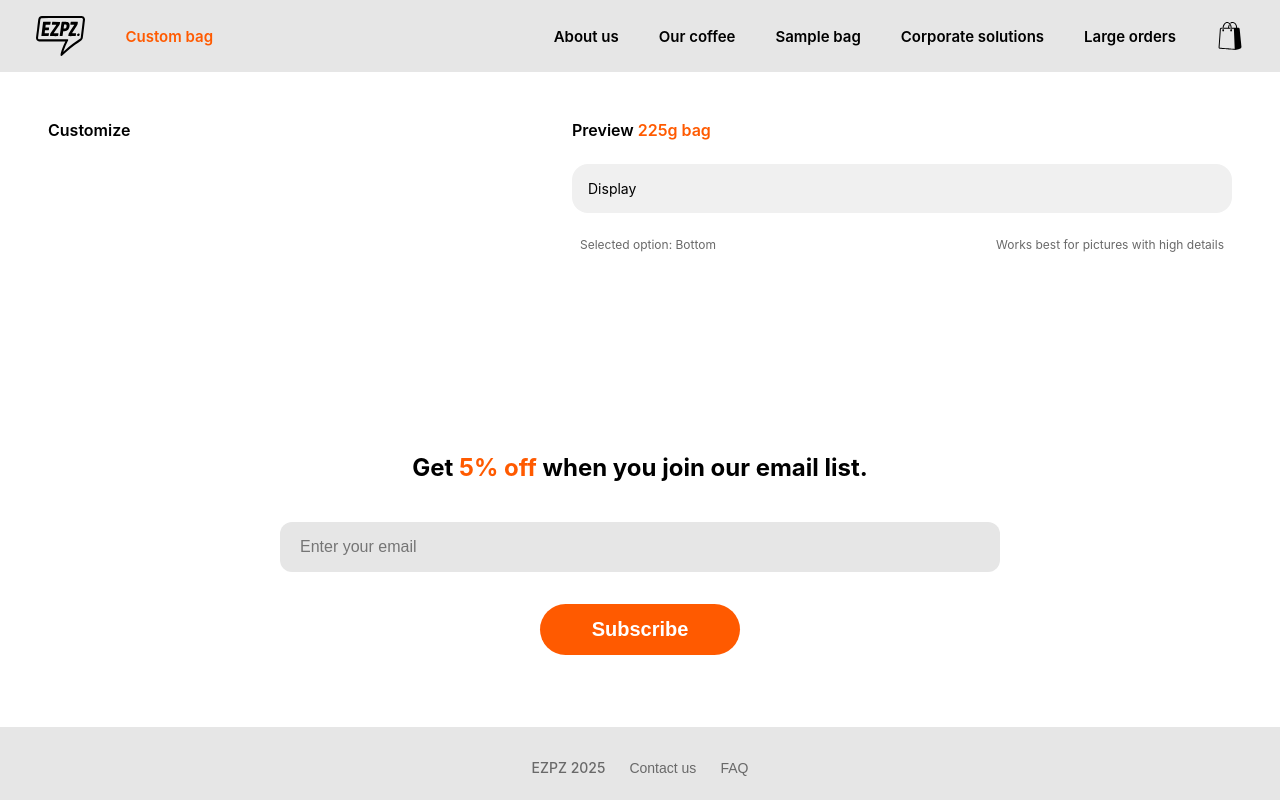
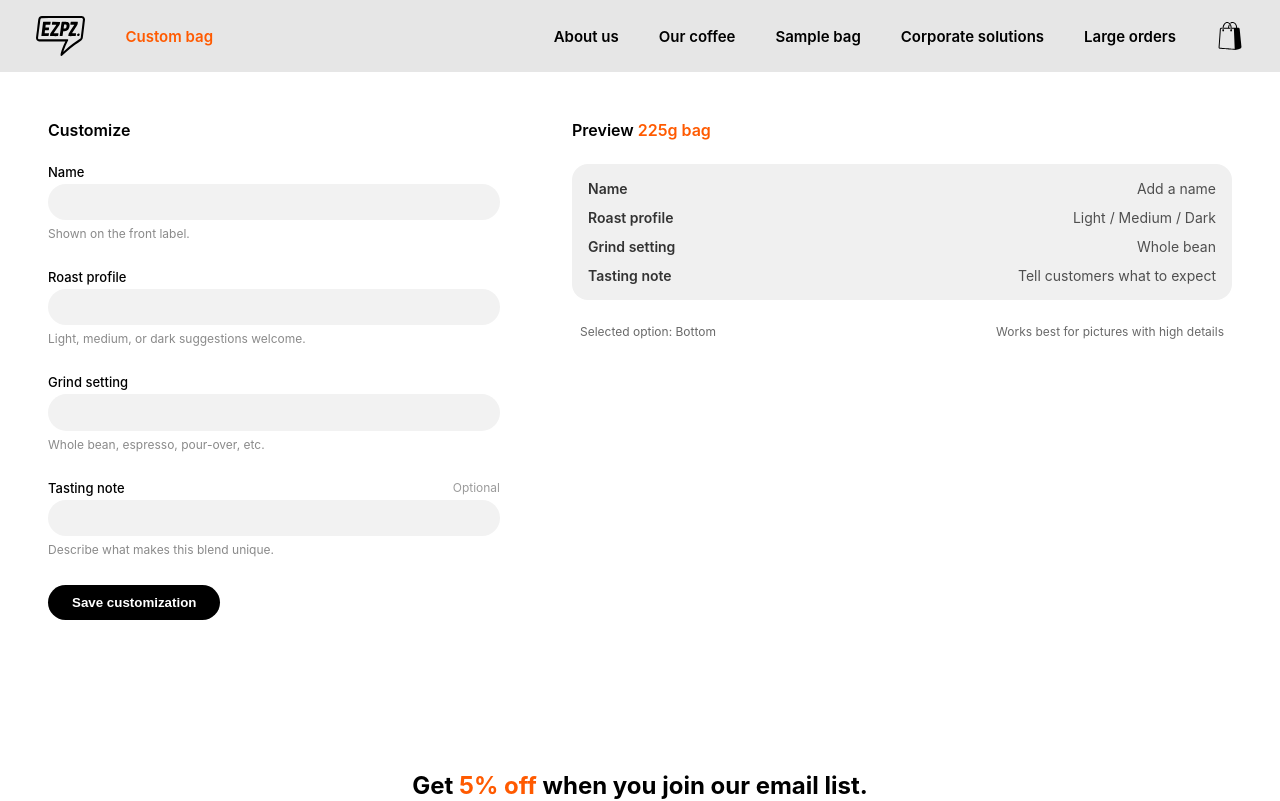
Before and after one commit to EZPZCOFFEE/ezpz.coffee, a Next.js app: page / in a window 1280 px wide. Shown: the top 801 px of the page. Built offline with nearby package versions, Linux system fonts and the light colour scheme; no server answers; what @shopify/hydrogen-react would draw is missing.

Commit message:
Fixes small interactions

```diff
--- a/app/page.tsx
+++ b/app/page.tsx
@@ -1,16 +1,115 @@
+"use client";
+
+import { zodResolver } from "@hookform/resolvers/zod";
+import { useState } from "react";
+import { FormProvider, SubmitHandler, useForm } from "react-hook-form";
+import { z } from "zod";
+
+import TextInput from "@/components/form/TextInput";
+
 import styles from "./styles.module.scss";
 
+const customizationFormSchema = z.object({
+  customerName: z
+    .string()
+    .min(2, "Name must be at least 2 characters long")
+    .max(50, "Name must be 50 characters or fewer"),
+  roastProfile: z.string().min(1, "Add a roast profile"),
+  grindSetting: z.string().min(1, "Add a grind setting"),
+  tastingNote: z
+    .string()
+    .max(120, "Tasting note must be 120 characters or fewer")
+    .optional()
+    .or(z.literal("")),
+});
+
+type CustomizationFormValues = z.infer<typeof customizationFormSchema>;
+
+const formatPreviewValue = (value: string | undefined, placeholder: string) =>
+  value && value.trim().length > 0 ? value : placeholder;
+
 const Home = () => {
+  const [statusMessage, setStatusMessage] = useState<string | null>(null);
+  const formMethods = useForm<CustomizationFormValues>({
+    resolver: zodResolver(customizationFormSchema),
+    defaultValues: {
+      customerName: "",
+      roastProfile: "",
+      grindSetting: "",
+      tastingNote: "",
+    },
+    mode: "onBlur",
+  });
+
+  const watchedValues = formMethods.watch();
+
+  const onSubmit: SubmitHandler<CustomizationFormValues> = (values) => {
+    setStatusMessage(`Saved customization for ${formatPreviewValue(values.customerName, "your blend")}.`);
+  };
+  const handleFormSubmit = formMethods.handleSubmit(onSubmit);
+
   return (
     <div className={styles.container}>
       <div className={styles.panel}>
         <h1 className={styles.panelTitle}>Customize</h1>
+        <FormProvider {...formMethods}>
+          <form className={styles.panelForm} onSubmit={(event) => void handleFormSubmit(event)} noValidate>
+            <TextInput name="customerName" label="Name" helperText="Shown on the front label." />
+            <TextInput
+              name="roastProfile"
+              label="Roast profile"
+              helperText="Light, medium, or dark suggestions welcome."
+            />
+            <TextInput
+              name="grindSetting"
+              label="Grind setting"
+              helperText="Whole bean, espresso, pour-over, etc."
+            />
+            <TextInput
+              name="tastingNote"
+              label="Tasting note"
+              optionalLabel="Optional"
+              helperText="Describe what makes this blend unique."
+            />
+            <button type="submit" className={styles.submitButton}>
+              Save customization
+            </button>
+            {statusMessage && <p className={styles.statusMessage}>{statusMessage}</p>}
+          </form>
+        </FormProvider>
       </div>
       <div className={styles.display}>
         <h2 className={styles.displayHeader}>
           Preview <span className={styles.productTitle}>225g bag</span>
         </h2>
-        <div className={styles.displayContent}>Display</div>
+        <div className={styles.displayContent}>
+          <ul className={styles.previewList}>
+            <li>
+              <span className={styles.previewLabel}>Name</span>
+              <span className={styles.previewValue}>
+                {formatPreviewValue(watchedValues.customerName, "Add a name")}
+              </span>
+            </li>
+            <li>
+              <span className={styles.previewLabel}>Roast profile</span>
+              <span className={styles.previewValue}>
+                {formatPreviewValue(watchedValues.roastProfile, "Light / Medium / Dark")}
+              </span>
+            </li>
+            <li>
+              <span className={styles.previewLabel}>Grind setting</span>
+              <span className={styles.previewValue}>
+                {formatPreviewValue(watchedValues.grindSetting, "Whole bean")}
+              </span>
+            </li>
+            <li>
+              <span className={styles.previewLabel}>Tasting note</span>
+              <span className={styles.previewValue}>
+                {formatPreviewValue(watchedValues.tastingNote, "Tell customers what to expect")}
+              </span>
+            </li>
+          </ul>
+        </div>
         <div className={styles.displayFooter}>
           <span>Selected option: Bottom</span>
           <span>Works best for pictures with high details</span>
--- a/app/styles.module.scss
+++ b/app/styles.module.scss
@@ -12,6 +12,35 @@
     font-weight: 600;
     color: #000000;
     margin: 0;
+  }
+
+  .panelForm {
+    margin-top: 24px;
+    display: flex;
+    flex-direction: column;
+    gap: 16px;
+
+    .submitButton {
+      align-self: flex-start;
+      border: none;
+      border-radius: 999px;
+      padding: 10px 24px;
+      font-weight: 600;
+      background-color: #000000;
+      color: #ffffff;
+      cursor: pointer;
+      transition: opacity 0.2s ease;
+
+      &:hover {
+        opacity: 0.8;
+      }
+    }
+
+    .statusMessage {
+      font-size: 12px;
+      color: #2e7d32;
+      margin: 0;
+    }
   }
 }
 
@@ -39,6 +68,32 @@
     background-color: #f0f0f0;
     padding: 16px;
     border-radius: 16px;
+
+    .previewList {
+      list-style: none;
+      padding: 0;
+      margin: 0;
+      display: flex;
+      flex-direction: column;
+      gap: 12px;
+
+      li {
+        display: flex;
+        justify-content: space-between;
+        gap: 16px;
+      }
+
+      .previewLabel {
+        font-weight: 600;
+        color: #333333;
+      }
+
+      .previewValue {
+        flex: 1;
+        text-align: right;
+        color: #4f4f4f;
+      }
+    }
   }
 
   .displayFooter {
--- a/components/form/TextInput/index.tsx
+++ b/components/form/TextInput/index.tsx
@@ -1,6 +1,6 @@
 "use client";
 
-import { Field } from "@ark-ui/react/field";
+import { Field } from "@ark-ui/react";
 import type { FieldError, FieldValues, Path } from "react-hook-form";
 import { useFormContext } from "react-hook-form";
 
@@ -44,10 +44,11 @@ const TextInput = <TFieldValues extends FieldValues = FieldValues>({
   const isInvalid = Boolean(errorMessage);
 
   const registered = register(name);
+  const showLabelRow = Boolean(label?.trim()) || Boolean(optionalLabel?.trim());
 
   return (
     <Field.Root className={styles.fieldRoot} invalid={isInvalid}>
-      {(label || optionalLabel) && (
+      {showLabelRow && (
         <div className={styles.labelRow}>
           {label && (
             <Field.Label asChild>
@@ -58,7 +59,7 @@ const TextInput = <TFieldValues extends FieldValues = FieldValues>({
         </div>
       )}
 
-      <Field.Control className={styles.inputWrapper} data-invalid={isInvalid ? "true" : "false"}>
+      <Field.Root className={styles.inputWrapper} data-invalid={isInvalid ? "true" : "false"}>
         <Field.Input asChild>
           <input
             {...registered}
@@ -67,7 +68,7 @@ const TextInput = <TFieldValues extends FieldValues = FieldValues>({
             className={styles.inputElement}
           />
         </Field.Input>
-      </Field.Control>
+      </Field.Root>
 
       {errorMessage ? (
         <Field.ErrorText asChild>
```
